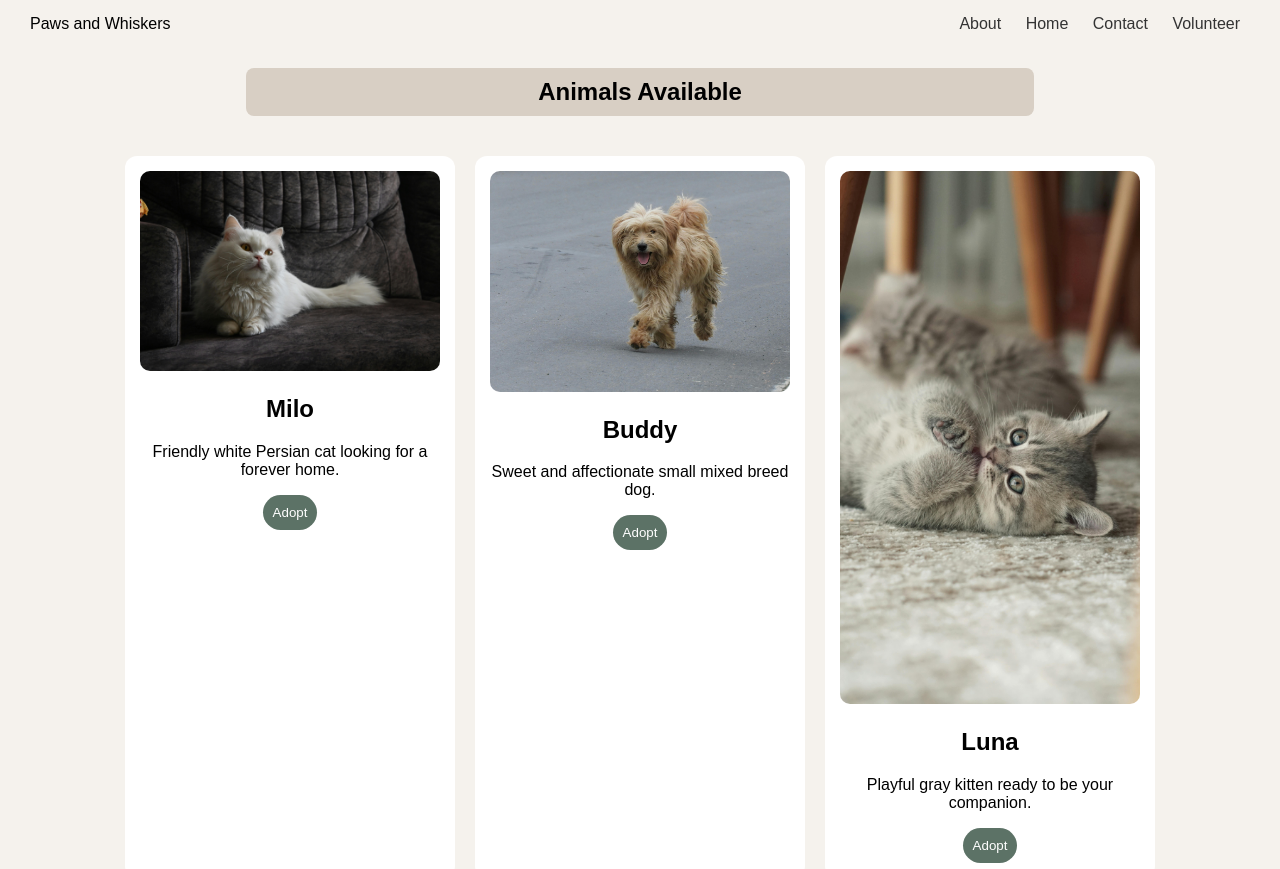
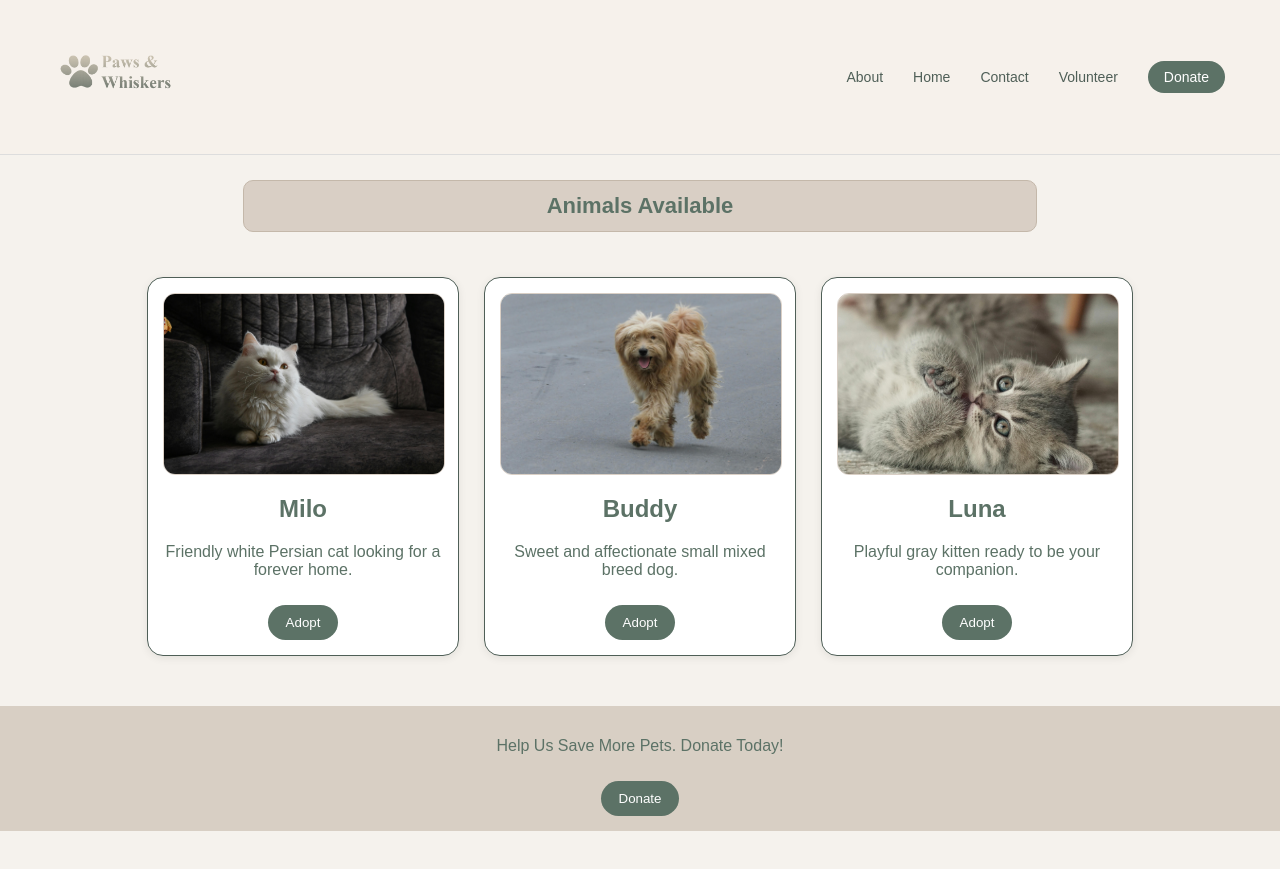
Before and after one commit to hdavi1123/mtm6201-final, a plain HTML site: page about.html in a window 1280 px wide. Shown: the top 869 px of the page. After the commit the page ends 831 px from the top, so only its background shows below. Drawn offline with Linux system fonts and the light colour scheme.

Commit message:
finishes about page

```diff
--- a/about.html
+++ b/about.html
@@ -11,12 +11,22 @@
     <!-- HEADER -->
 
 <header>
-    <div class="logo">Paws and Whiskers</div>
-    <nav>
+
+    <div class="logo">
+        <img src="images/logo.png" alt="paws and Whiskers logo">
+    </div>
+
+    <input type="checkbox" id="menu-toggle">
+    <label for="menu-toggle" class="menu-icon">☰</label>
+
+
+
+    <nav id="nav-menu">
         <a href="adopt.html">About</a>
         <a href="index.html">Home</a>
         <a href="contact.html">Contact</a>
         <a href="#">Volunteer</a>
+        <a href="#" class="donate-btn">Donate</a>
     </nav>
 </header>
 
@@ -31,21 +41,31 @@
     <div class="card-container">
 
         <div class="card">
-            <img src="images/milo.jpg" alt="White fluffy cat named milo">
+            <div class="image-container">
+                <img src="images/milo.jpg" alt="White fluffy cat named milo">
+            </div>
             <h2>Milo</h2>
             <p>Friendly white Persian cat looking for a forever home.</p>
             <button>Adopt</button>
         </div>
 
         <div class="card">
-            <img src="images/buddy.jpg" alt="Small brown dog named buddy">
+            <div class="image-container">
+<img src="images/buddy.jpg" alt="Small
+brown dog named buddy">
+            </div>
+
             <h2>Buddy</h2>
             <p>Sweet and affectionate small mixed breed dog.</p>
             <button>Adopt</button>
         </div>
 
         <div class="card">
-            <img src="images/luna.jpg" alt="Playful gray kitten named luna">
+            <div class="image-container">
+                <img src="images/luna.jpg" alt="Playful
+gray kitten named luna">
+            </div>
+
             <h2>Luna</h2>
             <p>Playful gray kitten ready to be your companion.</p>
             <button>Adopt</button>
--- a/css/styles.css
+++ b/css/styles.css
@@ -4,52 +4,87 @@ body{
     font-family: Arial, sans-serif;
     margin: 0;
     background-color: #f5f2ed;
+    color: #5c7266;
 }
 
 header{
     display: flex;
     justify-content: space-between;
     align-items: center;
-    padding: 15px 30px;
+    padding: 15px 40px;
+    background-color: #f6f1eb;
+    border-bottom: 1px solid #ddd;
+}
+
+.logo img {
+    height: 120px;
+}
+
+nav {
+    display: flex;
+    align-items: center;
 }
 
 nav a{
-    margin: 0 10px;
+    margin: 0 15px;
     text-decoration: none;
-    color: #333;
+    color: #4f5f57;
+    font-size: 14px;
+}
+
+.donate-btn {
+    background-color: #5c7266;
+    color: white;
+    padding: 8px 16px;
+    border-radius: 20px;
 }
 
 
 
 .animals h1{
     text-align: center;
-    background-color: #d8cfc4;
-    padding: 10px;
-    border-radius: 8px;
+    background-color: #d9cfc5;
+    padding: 12px;
     width: 60%;
-    margin: 20px auto;
+    margin: 25px auto;
+    border-radius: 10px;
+    font-size: 22px;
+    border: 1px solid #c4b8aa;
 }
 
 .card-container{
     display: flex;
     justify-content: center;
-    gap: 20px;
+    gap: 25px;
     padding: 20px;
+    flex-wrap: wrap;
 }
 
 
 .card{
-    background: white;
+    background-color: white;
+    width: 280px;
+    border-radius: 16px;
     padding: 15px;
-    border-radius: 12px;
-    width: 300px;
     text-align: center;
+    box-shadow: 0 2px 8px rgba(0,0,0,0.08);
+    border: 1px solid #4f5f57;
 }
 
 
-.card img{
+.image-container {
     width: 100%;
-    border-radius: 10px;
+    height: 180px;
+    overflow: hidden;
+    border-radius: 12px;
+    border: 1px solid #d9cfc5;
+}
+
+.image-container img {
+    width: 100%;
+    height: 100%;
+    object-fit: cover;
+    display: block;
 }
 
 
@@ -58,26 +93,39 @@ button{
     background-color: #5c7266;
     color: white;
     border: none;
-    padding: 10px;
+    padding: 10px 18px;
     border-radius: 20px;
+    margin-top: 10px;
     cursor: pointer;
 }
 
+.menu-toggle {
+  display: none;
+  font-size: 24px;
+  cursor: pointer;
+}
+
+#menu-toggle {
+  display: none;
+}
+
+.menu-icon {
+  display: none;
+  font-size: 24px;
+  cursor: pointer;
+}
 
 
 footer{
     text-align: center;
     background-color: #d8cfc4;
     padding: 15px;
+    margin-top: 30px;
 }
 
 /* tablet */
+
 @media (max-width: 900px){
-    .card-container{
-        flex-wrap: wrap;
-        justify-content: center;
-    }
-
     .card{
         width: 45%;
     }
@@ -86,7 +134,7 @@ footer{
 /* phone */
 
 @media (max-width: 600px){
-    .card-container{
+.card-container{
         flex-direction: column;
         align-items: center;
     }
@@ -95,9 +143,30 @@ footer{
         width: 90%;
     }
 
-    nav{
+    header {
+        flex-direction: column;
+        align-items: flex-start;
+    }
+
+    .menu-icon {
+        display: block;
+    }
+
+    nav {
+        display: none;
+        flex-direction: column;
+        width: 100%;
+        background-color: #f6f1eb;
+        border-top: 1px solid #ddd;
+        padding: 10px;
+    }
+
+    #menu-toggle:checked + .menu-icon + nav {
         display: flex;
-        flex-direction: column;
-        align-items: center;
+    }
+
+    nav a {
+        padding: 10px 0;
+        width: 100%;
     }
 }
```
